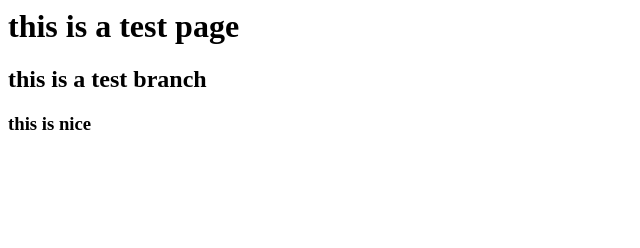
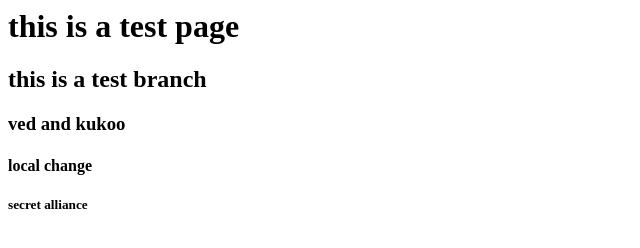
Before and after one commit to krajpal/training_synechron, a plain HTML site: page index.html in a window 1280 px wide. Shown: the whole page, without its empty margins (0-640 px from the left). Drawn offline with Linux system fonts and the light colour scheme.

Commit message:
Update index.html

```diff
--- a/index.html
+++ b/index.html
@@ -1,3 +1,5 @@
 <h1>this is a test page</h1>
 <h2>this is a test branch</h2>
-<h3>this is nice</h3>
+<h3>ved and kukoo</h3>
+<h4>local change</h4>
+<h5>secret alliance</h5>
```
